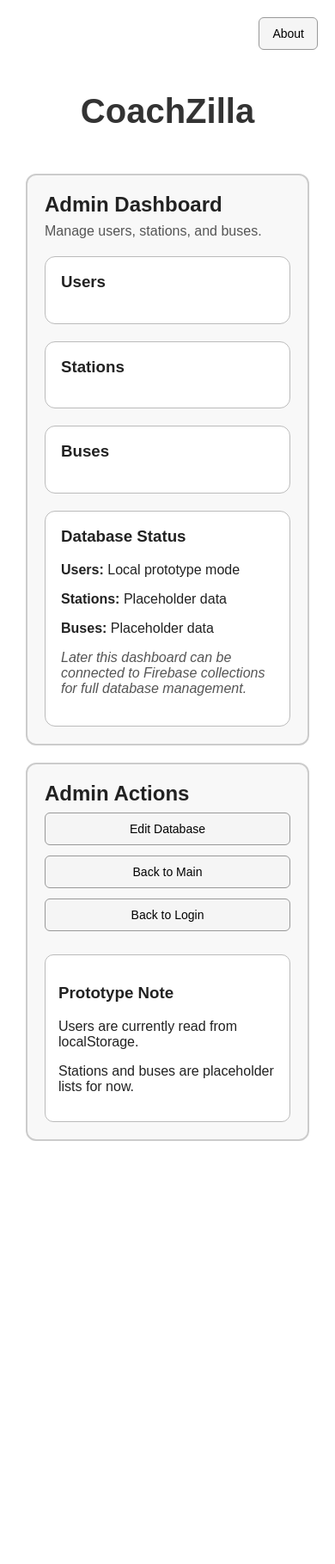
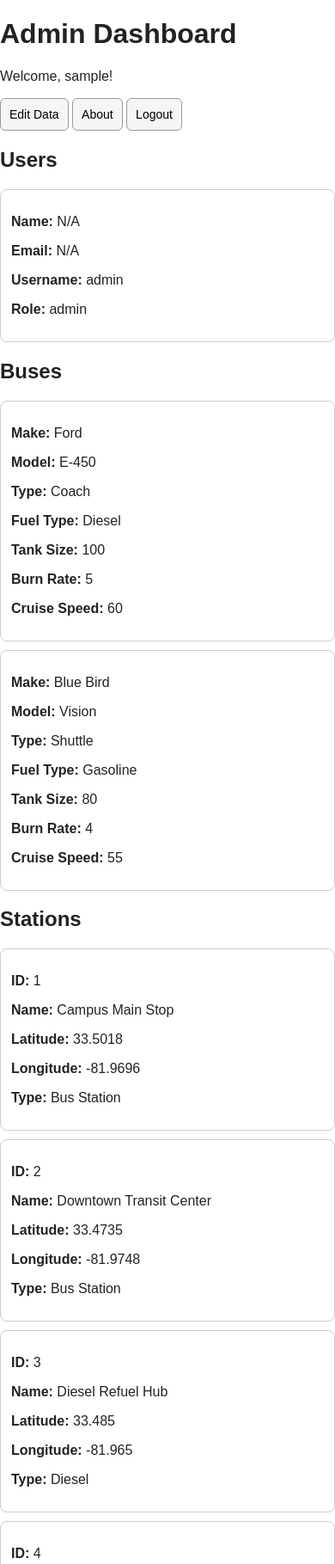
Before and after one commit to jdowenusca/CoachZilla, a website with bundled scripts: page html/admin.html in a window 390 px wide. Shown: the top 1819 px of the page at 86% size. Before the commit the page ends 1357 px from the top, so only its background shows below. Built offline with nearby package versions, Linux system fonts and the light colour scheme; sample sign-in values are in the browser's storage.

Commit message:
adding functionality to each page properly with correct handlers, managers, and js files

```diff
--- a/css/style.css
+++ b/css/style.css
@@ -528,11 +528,11 @@ button {
 }
 
 .admin-card {
-    background-color: #ffffff;
-    border: 1px solid #bbb;
-    border-radius: 12px;
-    padding: 18px;
-    box-sizing: border-box;
+  background: #ffffff;
+  border: 1px solid #ccc;
+  border-radius: 8px;
+  padding: 12px;
+  margin: 10px 0;
 }
 
 .admin-card h3 {
--- a/html/admin.html
+++ b/html/admin.html
@@ -12,77 +12,24 @@
 
 <body>
 
-    <button class="about-btn" onclick="goToAbout()">About</button>
+    <h1>Admin Dashboard</h1>
 
-    <div class="admin-page-wrapper">
+    <p id="adminWelcomeMessage"></p>
 
-        <header class="admin-header">
-            <h1 class="logo-text">CoachZilla</h1>
-        </header>
+    <div class="admin-actions">
+        <button id="goEditBtn">Edit Data</button>
+        <button id="goAboutBtn">About</button>
+        <button id="logoutBtn">Logout</button>
+    </div>
 
-        <main class="admin-layout">
+    <h2>Users</h2>
+    <div id="adminUsersList"></div>
 
-            <section class="admin-main-panel">
-                <div class="admin-panel-header">
-                    <h2>Admin Dashboard</h2>
-                    <p>Manage users, stations, and buses.</p>
-                </div>
+    <h2>Buses</h2>
+    <div id="adminBusesList"></div>
 
-                <div class="admin-grid">
-
-                    <!-- Users -->
-                    <div class="admin-card">
-                        <h3>Users</h3>
-                        <div id="adminUsersList" class="admin-list">
-                            <!-- Users load here -->
-                        </div>
-                    </div>
-
-                    <!-- Stations -->
-                    <div class="admin-card">
-                        <h3>Stations</h3>
-                        <div id="adminStationsList" class="admin-list">
-                            <!-- Stations load here -->
-                        </div>
-                    </div>
-
-                    <!-- Buses -->
-                    <div class="admin-card">
-                        <h3>Buses</h3>
-                        <div id="adminBusesList" class="admin-list">
-                            <!-- Buses load here -->
-                        </div>
-                    </div>
-
-                    <!-- Firebase Notes -->
-                    <div class="admin-card">
-                        <h3>Database Status</h3>
-                        <p><strong>Users:</strong> Local prototype mode</p>
-                        <p><strong>Stations:</strong> Placeholder data</p>
-                        <p><strong>Buses:</strong> Placeholder data</p>
-                        <p class="dev-note">
-                            Later this dashboard can be connected to Firebase collections for full database management.
-                        </p>
-                    </div>
-
-                </div>
-            </section>
-
-            <aside class="admin-side-panel">
-                <h2>Admin Actions</h2>
-                <button class="side-btn" onclick="goToEdit()">Edit Database</button>
-                <button class="side-btn" onclick="goToMain()">Back to Main</button>
-                <button class="side-btn" onclick="goToLogin()">Back to Login</button>
-
-                <div class="mini-card">
-                    <h3>Prototype Note</h3>
-                    <p>Users are currently read from localStorage.</p>
-                    <p>Stations and buses are placeholder lists for now.</p>
-                </div>
-            </aside>
-
-        </main>
-    </div>
+    <h2>Stations</h2>
+    <div id="adminStationsList"></div>
 
     <script type="module" src="../js/pages/adminPage.js"></script>
 </body>
--- a/js/pages/adminPage.js
+++ b/js/pages/adminPage.js
@@ -0,0 +1,125 @@
+// js/pages/adminPage.js
+
+import { App } from "../app/app.js";
+
+window.addEventListener("DOMContentLoaded", () => {
+  App.init();
+
+  const adminWelcomeMessage = document.getElementById("adminWelcomeMessage");
+  const adminUsersList = document.getElementById("adminUsersList");
+  const adminBusesList = document.getElementById("adminBusesList");
+  const adminStationsList = document.getElementById("adminStationsList");
+
+  const goEditBtn = document.getElementById("goEditBtn");
+  const goAboutBtn = document.getElementById("goAboutBtn");
+  const logoutBtn = document.getElementById("logoutBtn");
+
+  const storedUser = JSON.parse(localStorage.getItem("currentUser"));
+
+  if (!storedUser) {
+    alert("You must be logged in to view this page.");
+    window.location.href = "index.html";
+    return;
+  }
+
+  if (storedUser.role !== "admin") {
+    alert("Access denied. Admins only.");
+    window.location.href = "main.html";
+    return;
+  }
+
+  App.currentUser = storedUser;
+
+  if (adminWelcomeMessage) {
+    const displayName = storedUser.fullName || storedUser.username || "Admin";
+    adminWelcomeMessage.textContent = `Welcome, ${displayName}!`;
+  }
+
+  renderUsers();
+  renderBuses();
+  renderStations();
+
+  if (goEditBtn) {
+    goEditBtn.addEventListener("click", () => {
+      window.location.href = "edit.html";
+    });
+  }
+
+  if (goAboutBtn) {
+    goAboutBtn.addEventListener("click", () => {
+      window.location.href = "about.html";
+    });
+  }
+
+  if (logoutBtn) {
+    logoutBtn.addEventListener("click", () => {
+      localStorage.removeItem("currentUser");
+      App.currentUser = null;
+      window.location.href = "index.html";
+    });
+  }
+
+  function renderUsers() {
+    if (!adminUsersList) return;
+
+    const users = App.accountManager.getAllUsers();
+
+    if (!users || users.length === 0) {
+      adminUsersList.innerHTML = "<p>No users found.</p>";
+      return;
+    }
+
+    adminUsersList.innerHTML = users.map(user => `
+      <div class="admin-card">
+        <p><strong>Name:</strong> ${user.fullName || "N/A"}</p>
+        <p><strong>Email:</strong> ${user.email || "N/A"}</p>
+        <p><strong>Username:</strong> ${user.username || "N/A"}</p>
+        <p><strong>Role:</strong> ${user.role || "user"}</p>
+      </div>
+    `).join("");
+  }
+
+  function renderBuses() {
+    if (!adminBusesList) return;
+
+    const buses = App.busManager.getAllBuses();
+
+    if (!buses || buses.length === 0) {
+      adminBusesList.innerHTML = "<p>No buses found.</p>";
+      return;
+    }
+
+    adminBusesList.innerHTML = buses.map(bus => `
+      <div class="admin-card">
+        <p><strong>Make:</strong> ${bus.make || "N/A"}</p>
+        <p><strong>Model:</strong> ${bus.model || "N/A"}</p>
+        <p><strong>Type:</strong> ${bus.type || "N/A"}</p>
+        <p><strong>Fuel Type:</strong> ${bus.fuelType || "N/A"}</p>
+        <p><strong>Tank Size:</strong> ${bus.fuelTankSize ?? "N/A"}</p>
+        <p><strong>Burn Rate:</strong> ${bus.fuelBurnRate ?? "N/A"}</p>
+        <p><strong>Cruise Speed:</strong> ${bus.cruiseSpeed ?? "N/A"}</p>
+      </div>
+    `).join("");
+  }
+
+  function renderStations() {
+    if (!adminStationsList) return;
+
+    const stations = App.stationManager.getAllStations();
+
+    if (!stations || stations.length === 0) {
+      adminStationsList.innerHTML = "<p>No stations found.</p>";
+      return;
+    }
+
+    adminStationsList.innerHTML = stations.map(station => `
+      <div class="admin-card">
+        <p><strong>ID:</strong> ${station.id || "N/A"}</p>
+        <p><strong>Name:</strong> ${station.name || "N/A"}</p>
+        <p><strong>Latitude:</strong> ${station.latitude ?? "N/A"}</p>
+        <p><strong>Longitude:</strong> ${station.longitude ?? "N/A"}</p>
+        <p><strong>Type:</strong> ${station.stationType || station.fuelType || "N/A"}</p>
+      </div>
+    `).join("");
+  }
+});
--- a/js/pages/loginPage.js
+++ b/js/pages/loginPage.js
@@ -21,7 +21,7 @@ window.addEventListener("DOMContentLoaded", () => {
         return;
       }
 
-      const user = App.accountManager.login(username, password);
+      const user = App.accountManager.validateLogin(username, password);
 
       if (user) {
         App.currentUser = user;
```
Also changed, not shown: html/about.html (+8 -4 lines), html/create.html (+6 -3 lines), html/main.html (+10 -56 lines), js/pages/aboutPage.js (+41 -3 lines), js/pages/createPage.js (+45 -0 lines), js/pages/mainPage.js (+55 -0 lines).
